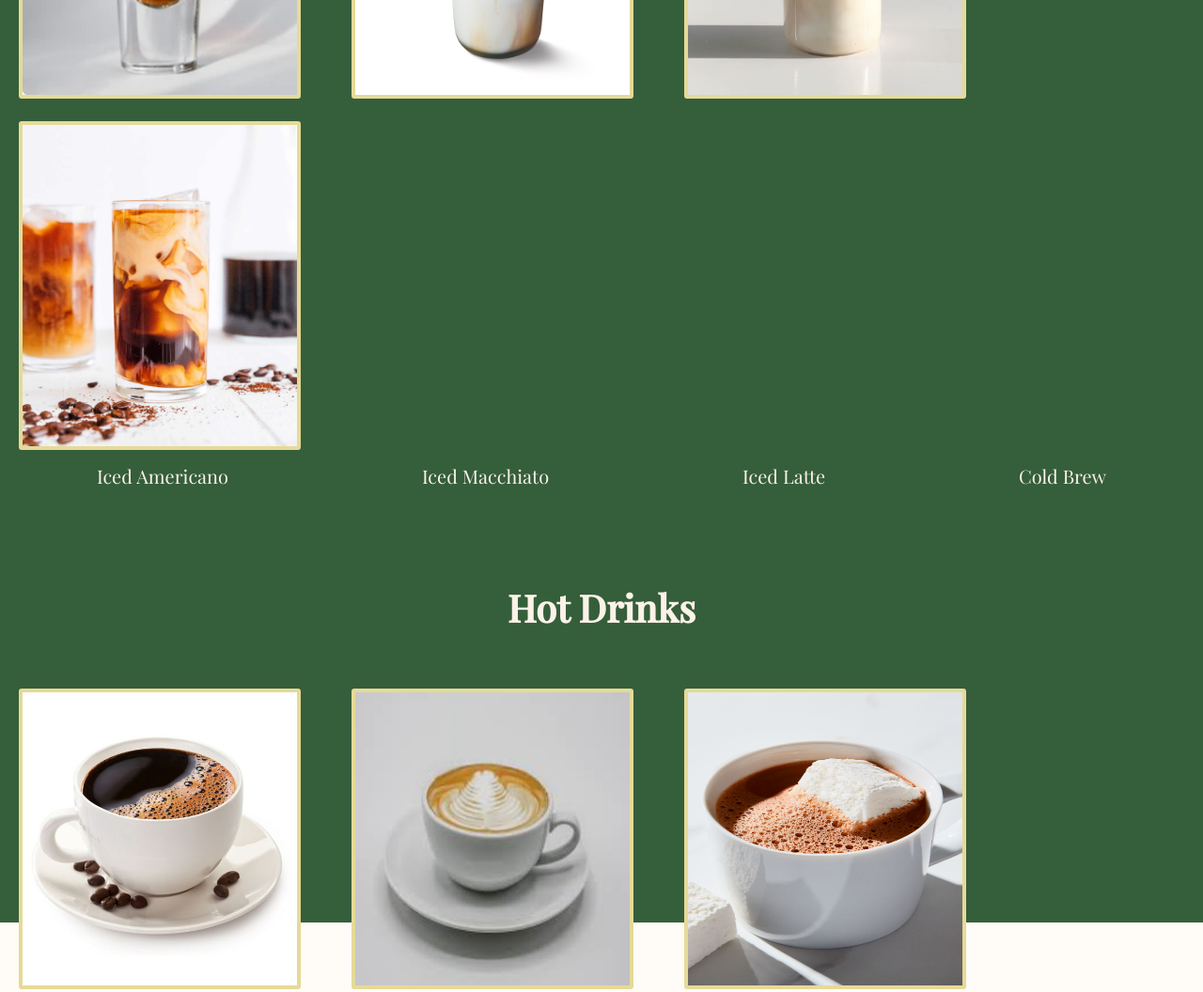
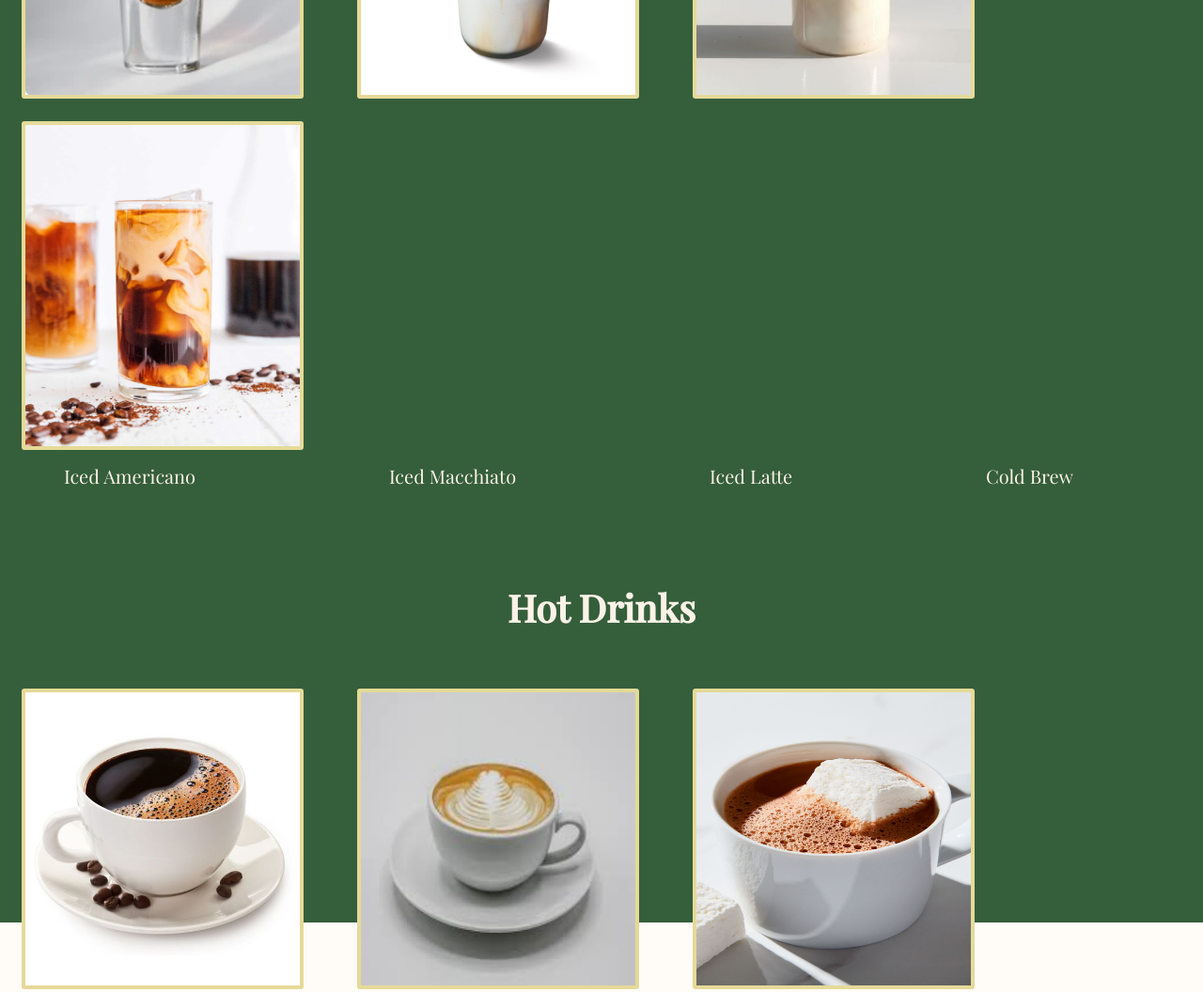
Before and after one commit to t1ffanylee/midterm, a plain HTML site: page index.html in a window 1280 px wide. Shown: the part 2120-3176 px from the top of the page at 94% size. Drawn offline with nearby package versions, Linux system fonts and the light colour scheme; a web font is replaced by a local one.

Commit message:
forgot to commit changes earlier

```diff
--- a/index.html
+++ b/index.html
@@ -48,7 +48,7 @@ Partnered with a non-profit rescue organization, we want to help our cats while
     </div>
     <div class="iceddrinksname">
       <p>Iced Americano</p>
-      <p>Iced Macchiato</p>
+      <p class="macchiato">Iced Macchiato</p>
       <p>Iced Latte</p>
       <p>Cold Brew</p>
     </div>
--- a/style.css
+++ b/style.css
@@ -3,6 +3,10 @@
   padding: 0;
   margin: 0;
   font-family: Playfair Display, serif;
+}
+
+@media only screen and (min-width: 768px) {
+
 }
 
 html {
@@ -151,12 +155,13 @@ section {
   color: #FBF2E8;
 }
 
+
 .iceddrinks img {
   height: 350px;
   width: 300px;
   border: 4px solid #E5DA98;
   border-radius: 3px;
-  margin: 10px 30px 10px 20px;
+  margin: 10px 30px 10px 23px;
 }
 
 .iceddrinksname {
@@ -167,12 +172,17 @@ section {
   font-size: 20px;
 }
 
+.iceddrinksname p {
+  position: relative;
+  right: 35px;
+}
+
 .hotdrinks img {
   height: 320px;
   width: 300px;
   border: 4px solid #E5DA98;
   border-radius: 3px;
-  margin: 10px 30px 10px 20px;
+  margin: 10px 30px 10px 23px;
 }
 
 .hotdrinksname {
```
Also changed, not shown: 1 other file.
